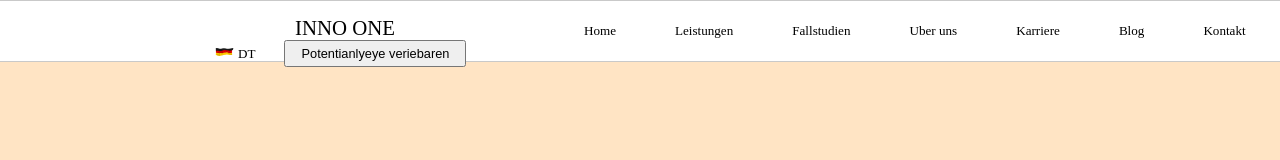
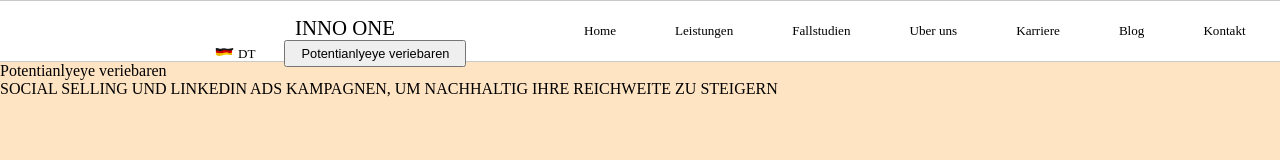
Before and after one commit to AndreBredofw/HTML_e_CSS-curso-em-video-, a plain HTML site: page Desafios/Módulo 2/Projeto tela inicial (NÃO RESPONSIVO)/index.html in a window 1280 px wide. Drawn offline with Linux system fonts and the light colour scheme.

Commit message:
Update index.html

```diff
--- a/Desafios/Módulo 2/Projeto tela inicial (NÃO RESPONSIVO)/index.html
+++ b/Desafios/Módulo 2/Projeto tela inicial (NÃO RESPONSIVO)/index.html
@@ -9,8 +9,8 @@
 <body>
     <header>
         <nav>
-            <a id="paddingINNO">INNO ONE</a>
-            <a>Home</a>
+            <a id="paddingINNO">INNO <spam id="one">ONE</spam></a>
+            <a id="home">Home</a>
             <a>Leistungen</a>
             <a>Fallstudien</a>
             <a>Uber uns</a>
@@ -21,5 +21,22 @@
             <a id="paddingPOTENT"><button id="btnNav">Potentianlyeye veriebaren</button></a>
         </nav>
     </header>
+    <main>
+        <article>
+            <div id="retangulo">
+                <div id="divret">
+                <span id="btnLinkedin">
+                        Potentianlyeye veriebaren
+                </span>
+                <p>
+                    SOCIAL SELLING UND LINKEDIN ADS KAMPAGNEN, UM NACHHALTIG IHRE REICHWEITE ZU STEIGERN
+                </p>
+                <div id="circulo">
+
+                </div>
+                </div>
+            </div>
+        </article>
+    </main>
 </body>
 </html>
```
